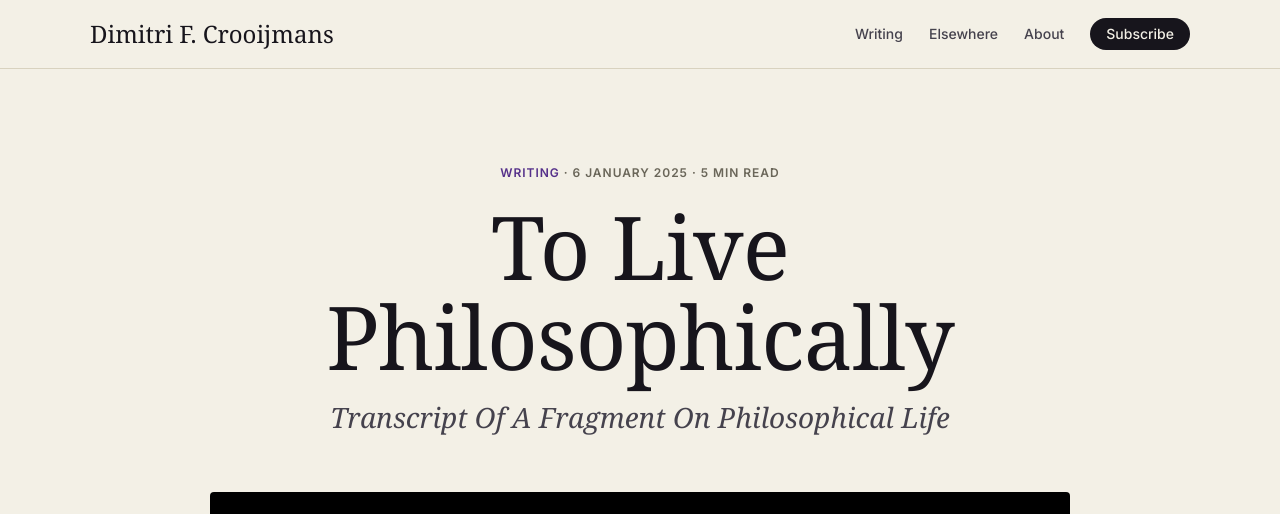
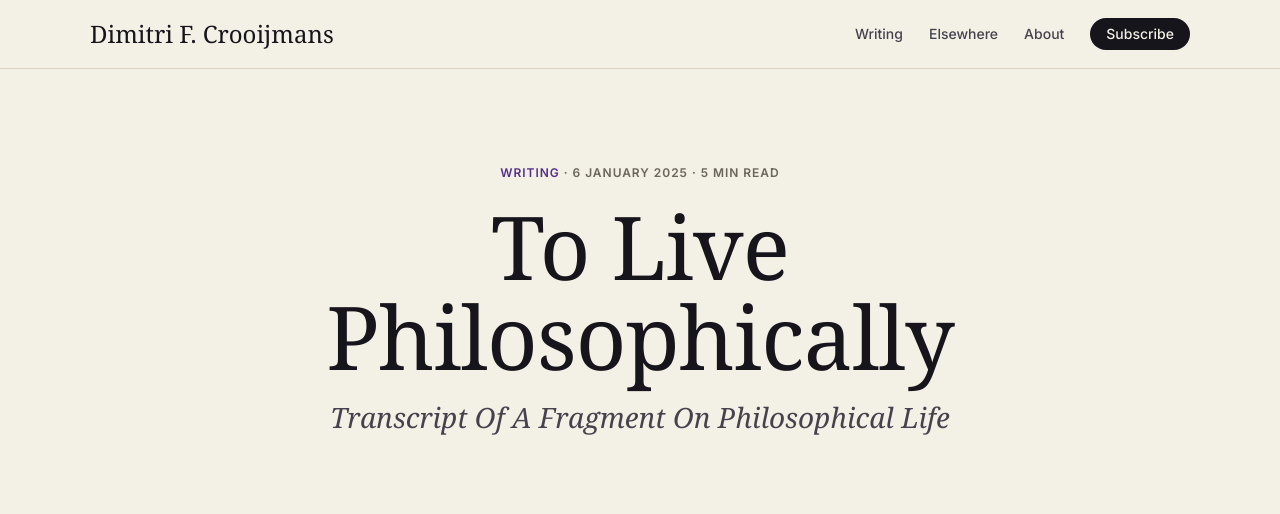
Before and after one commit to dialectmaterial/dialectmaterial.github.io, a Jekyll site: the page built from _posts/2025-01-06-special-announcement-and-to-live.md, in a window 1280 px wide. Shown: the top 514 px of the page. Built offline with Jekyll 4.4.1, drawn with Linux system fonts in a browser that asks for light colours; some web fonts are replaced.

Commit message:
removed img

```diff
--- a/_posts/2025-01-06-special-announcement-and-to-live.md
+++ b/_posts/2025-01-06-special-announcement-and-to-live.md
@@ -7,7 +7,7 @@ date: 2025-01-06
 permalink: /articles/special-announcement-and-to-live/
 related: [the-slovenian-school-reading-group, the-parallax-view]
 substack: https://actualspirit.substack.com/p/special-announcement-and-to-live
-image: /assets/images/special-announcement-and-to-live/01.jpg
+image:
 ---
 
 <div class="embed"><iframe src="https://www.youtube-nocookie.com/embed/lbxxXufEAw4" loading="lazy" allowfullscreen title="YouTube video"></iframe></div>
```
